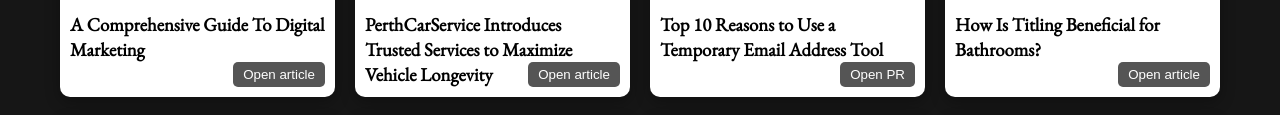
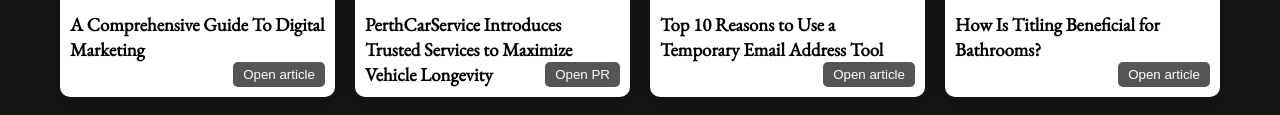
Before and after one commit to AmnaShabbir31/Nimra-Portfolio, a plain HTML site: page index.html in a window 1280 px wide. Shown: the part 1950-2065 px from the top of the page. Drawn offline with nearby package versions, Linux system fonts and the light colour scheme.

Commit message:
Update index.html

```diff
--- a/index.html
+++ b/index.html
@@ -73,12 +73,12 @@
             <div class="card">
                 <img src="./img/press.png" alt="Image 2">
                 <h3>PerthCarService Introduces Trusted Services to Maximize Vehicle Longevity</h3>
-                <button onClick="javascript:window.open('https://www.benzinga.com/pressreleases/23/05/32526175/perthcarservice-introduces-trusted-services-to-maximize-vehicle-longevity', '_blank');">Open article</button>
+                <button onClick="javascript:window.open('https://www.benzinga.com/pressreleases/23/05/32526175/perthcarservice-introduces-trusted-services-to-maximize-vehicle-longevity', '_blank');">Open PR</button>
             </div>
             <div class="card">
                 <img src="./img/temp.png" alt="Image 3">
                 <h3>Top 10 Reasons to Use a Temporary Email Address Tool</h3>
-                <button onClick="javascript:window.open('https://urbanmatter.com/what-are-the-top-10-reasons-to-use-a-temporary-email-address-tool/', '_blank');">Open PR</button>
+                <button onClick="javascript:window.open('https://urbanmatter.com/what-are-the-top-10-reasons-to-use-a-temporary-email-address-tool/', '_blank');">Open article</button>
             </div>
             <div class="card">
                 <img src="./img/remover.jpg" alt="Image 4">
```
